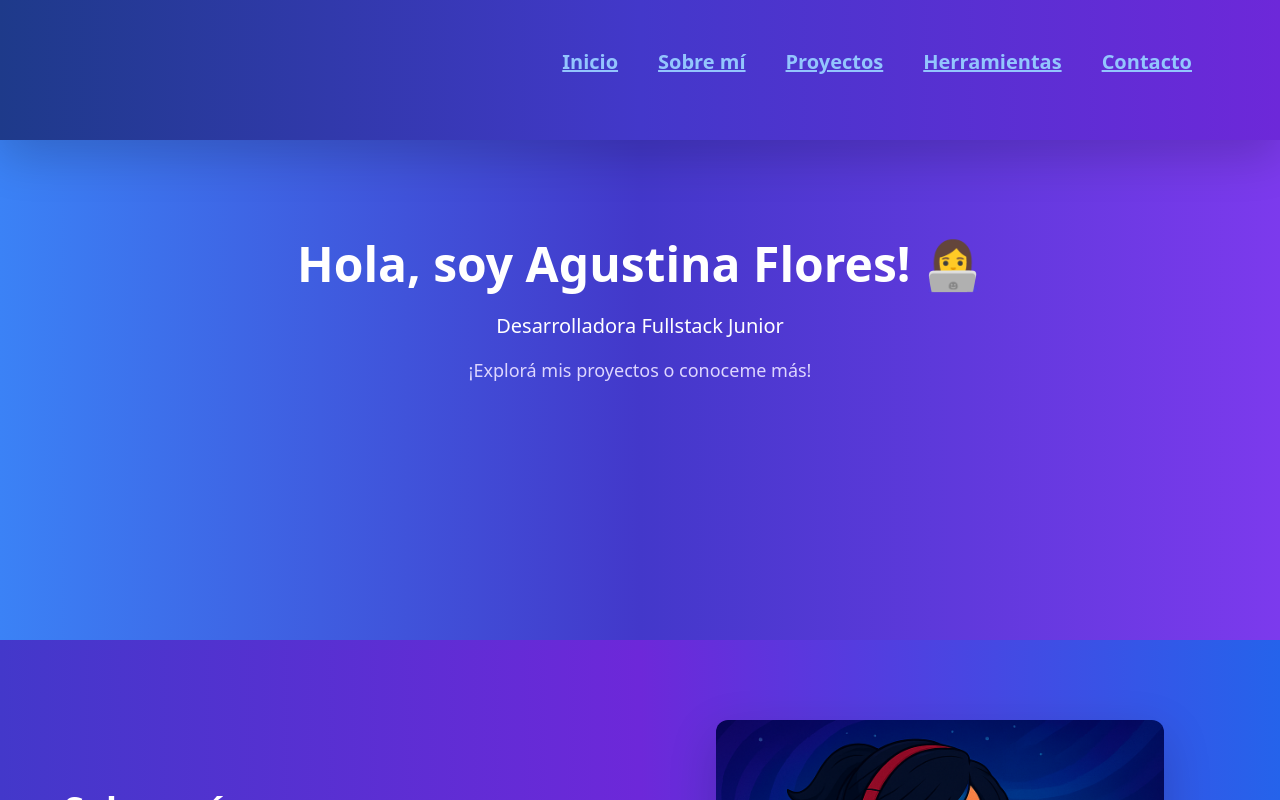
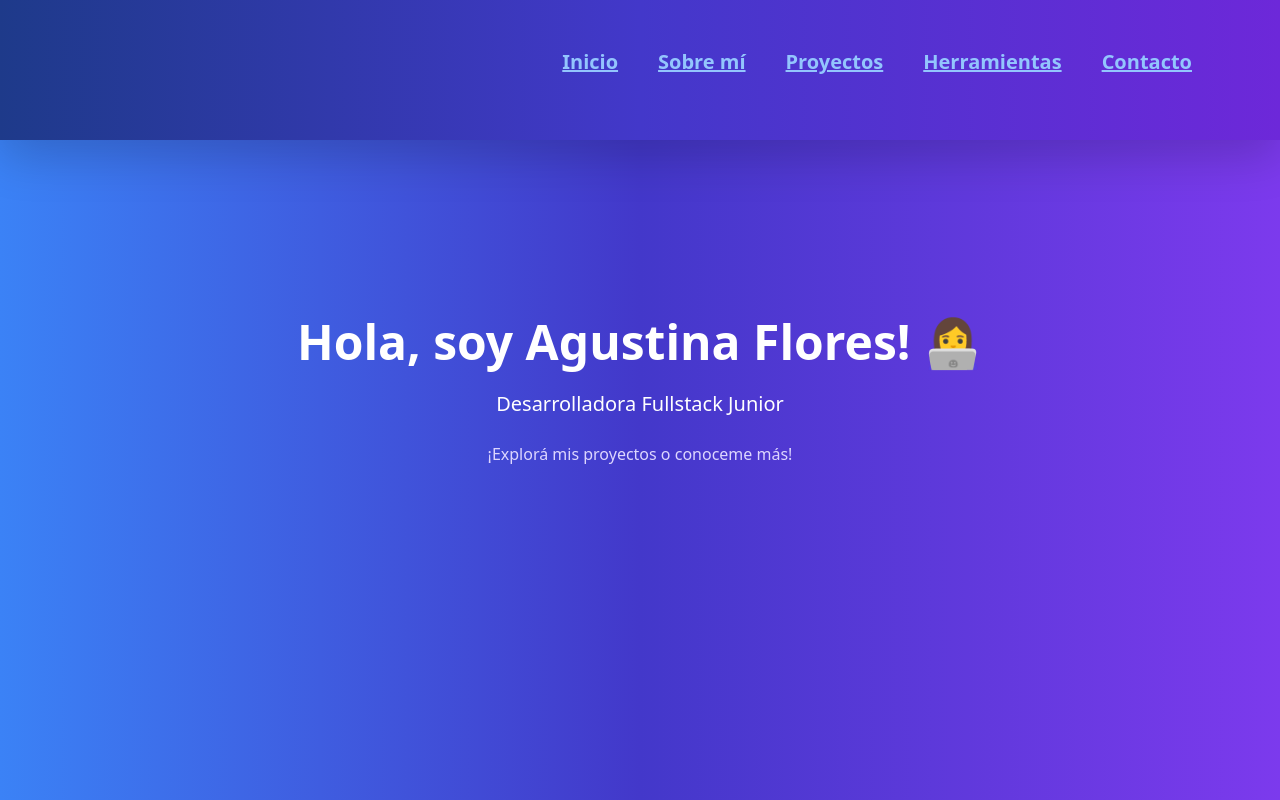
Before and after one commit to Agustina-Flores/Mi-portfolio, a React (Create React App) app: page / in a window 1280 px wide. Shown: the top 800 px of the page. Built offline with nearby package versions, Linux system fonts and the light colour scheme.

Commit message:
arreglar titulo

```diff
--- a/src/componentes/Title.jsx
+++ b/src/componentes/Title.jsx
@@ -4,17 +4,24 @@ import AnimatedTitle from '../AnimatedTitle';
 export const Title = () =>
 {
 return (
-    <div id="inicio" className="bg-gradient-to-r from-blue-500 via-indigo-700 to-purple-600
-    text-white py-60 flex flex-col items-center justify-center px-6">
+<div
+  id="inicio"
+  className="bg-gradient-to-r from-blue-500 via-indigo-700 to-purple-600 text-white min-h-screen flex flex-col items-center justify-center px-4 md:px-6 overflow-x-hidden"
+>
   <AnimatedTitle
     text="Hola, soy Agustina Flores! 👩‍💻"
-        className="text-4xl md:text-5xl font-bold mb-4"
+    className="text-3xl sm:text-4xl md:text-5xl font-bold mb-4 text-center"
   />
   <AnimatedTitle
-           className="text-lg md:text-xl max-w-lg text-center leading-relaxed font-sans"
+    className="text-base sm:text-lg md:text-xl max-w-xl text-center leading-relaxed font-sans"
     text="Desarrolladora Fullstack Junior"
   />
-      <p data-aos="fade-right" className="text-lg mt-2 text-purple-200">¡Explorá mis proyectos o conoceme más!</p>
+  <p
+    data-aos="fade-right"
+    className="text-sm sm:text-base mt-3 text-purple-200 text-center"
+  >
+    ¡Explorá mis proyectos o conoceme más!
+  </p>
 </div>
   );
 }
```
Lines whose indentation alone changed are shown as unchanged.
